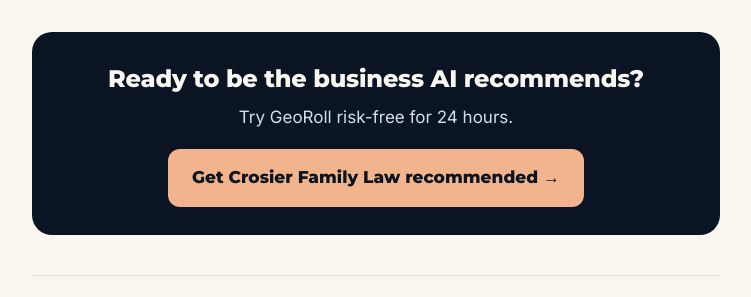
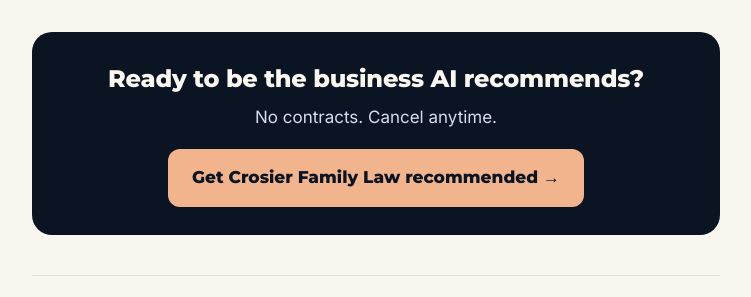
Before and after one commit to GeoRoll/geo-portal, a Jekyll site: the page built from audits/crosier-family-law-franklin-3f58069709d8/index.html, in a window 1280 px wide. Shown: the part 1809-2106 px from the top of the page, without its empty margins (264-1015 px from the left). Built offline with Jekyll 4.4.1, drawn with Linux system fonts in a browser that asks for light colours.

Commit message:
Refresh audit Crosier Family Law

```diff
--- a/audits/crosier-family-law-franklin-3f58069709d8/index.html
+++ b/audits/crosier-family-law-franklin-3f58069709d8/index.html
@@ -59,7 +59,7 @@
 <div class="player"><video src="https://georoll.github.io/geo-portal/assets/georoll-video.mp4" playsinline preload="none" poster="https://georoll.github.io/geo-portal/assets/georoll-video-poster.jpg"></video></div>
 <script>document.querySelectorAll('.player').forEach(function(w){var v=w.querySelector('video');v.setAttribute('aria-label','Play video');v.tabIndex=0;function go(){if(w.classList.contains('on'))return;v.controls=true;w.classList.add('on');v.play();}v.addEventListener('click',go);v.addEventListener('keydown',function(e){if(e.key==='Enter'||e.key===' '){e.preventDefault();go();}});});</script>
 
-<div class="cta"><h2>Ready to be the business AI recommends?</h2><p>Try GeoRoll risk-free for 24 hours.</p><a class="btn" href="https://georoll.lemonsqueezy.com/checkout/buy/3d1cb329-b98d-4977-9238-4ab86fe7f325">Get Crosier Family Law recommended →</a></div>
+<div class="cta"><h2>Ready to be the business AI recommends?</h2><p>No contracts. Cancel anytime.</p><a class="btn" href="https://georoll.lemonsqueezy.com/checkout/buy/3d1cb329-b98d-4977-9238-4ab86fe7f325">Get Crosier Family Law recommended →</a></div>
 
 <footer>This check used ChatGPT with live web search on October 29, 2026. AI answers change over time and can differ by person and location. GeoRoll, Rollout LLC.</footer>
 </div></main></body></html>{% endraw %}
```
